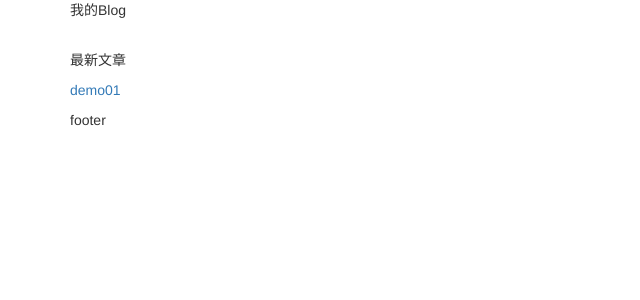
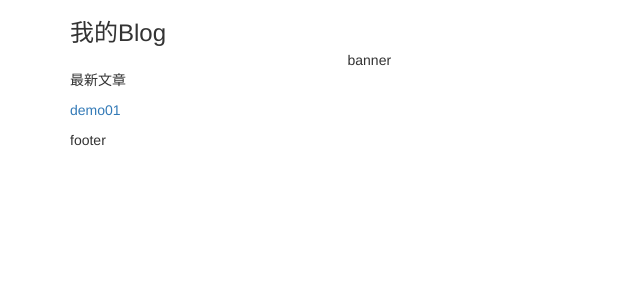
Before and after one commit to mitudegaoyang/kuaiyijian, a PHP site: page / in a window 1280 px wide. Shown: the top 300 px of the page, without its empty margins (0-640 px from the left). Run offline with PHP 8.4, Linux system fonts and the light colour scheme; style sheets or scripts are compiled from the project's sources.

Commit message:
index 布局-1

```diff
--- a/css/index.less
+++ b/css/index.less
@@ -1,3 +1,4 @@
 header{
-  min-height: 50px;
+  height: 50px;
+  //line-height: 50px;
 }
--- a/index.html
+++ b/index.html
@@ -11,15 +11,24 @@
 <header>
     <div class="container">
         <div class="row">
-            <div class="col-xs-3">我的Blog</div>
+            <div class="col-xs-3">
+                <h3>我的Blog</h3>
+            </div>
         </div>
     </div>
 </header>
+<nav>
+    <div>banner</div>
+</nav>
 <main class="container">
-    <p>最新文章</p>
-    <ul>
-        <li><a href="pages/demo01.html">demo01</a></li>
-    </ul>
+    <div class="row">
+        <div class="col-xs-12">
+            <p>最新文章</p>
+            <ul>
+                <li><a href="pages/demo01.html">demo01</a></li>
+            </ul>
+        </div>
+    </div>
 </main>
 <footer>
     <div class="container">footer</div>
```
